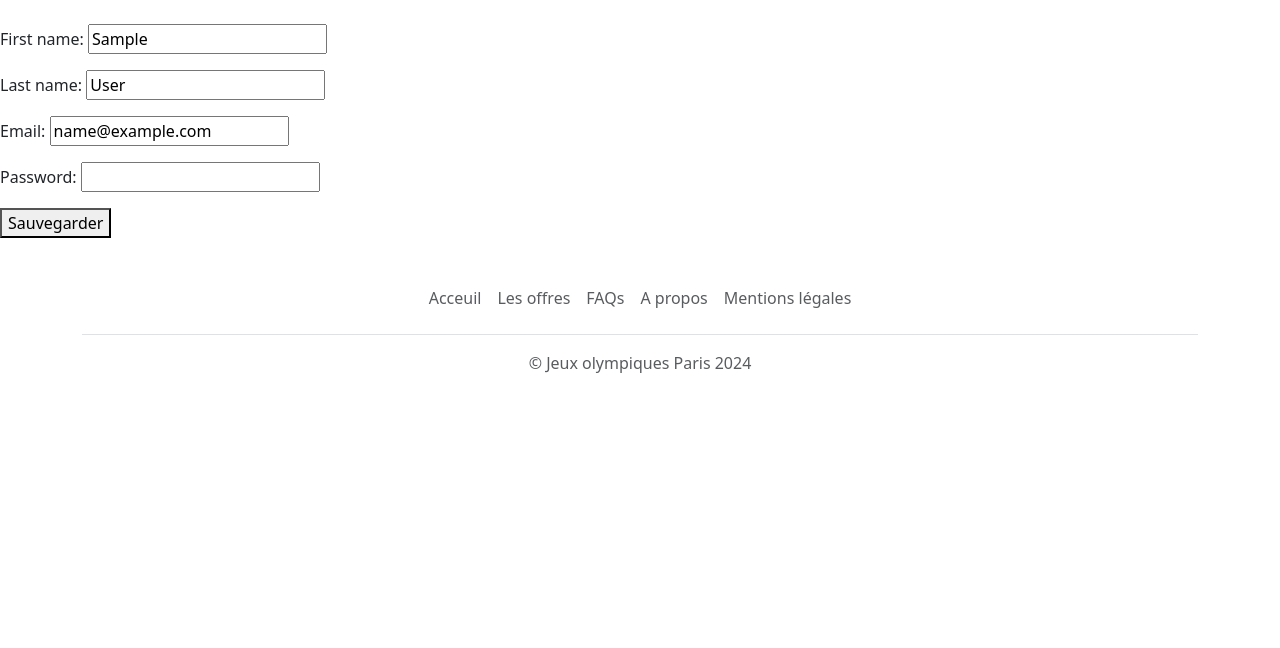
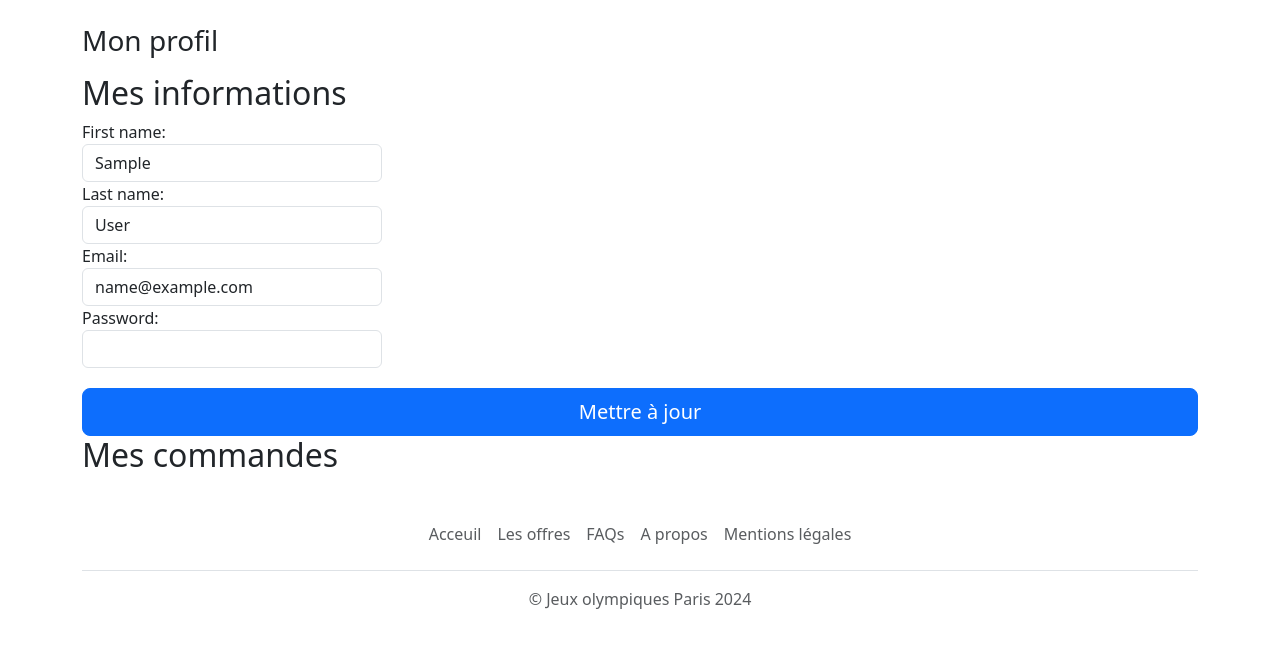
Before and after one commit to FleurD974/EvaluationBloc3, a Django app: page /account/profile/ in a window 1280 px wide. Shown: the part 73-721 px from the top of the page. Run offline with Django 5.2, Linux system fonts and the light colour scheme; the visitor is signed in with stand-in values (Sample User, id 1); data that the repository does not hold is empty; some libraries are stand-ins or nearby versions.

Commit message:
add style for profil screen

```diff
--- a/Billeterie/static/css/styles.css
+++ b/Billeterie/static/css/styles.css
@@ -1,3 +1,7 @@
+form button {
+    margin-top: 20px;
+}
+
 #offer-container {
     display: flex;
     flex-direction: column;
--- a/accounts/forms.py
+++ b/accounts/forms.py
@@ -3,8 +3,25 @@ from django import forms
 from accounts.models import Customer
 
 class UserForm(forms.ModelForm):
-    password = forms.CharField(widget=forms.PasswordInput())
 
     class Meta:
         model = Customer
         fields = ["first_name", "last_name", "email", "password"]
+        widgets = {
+            'first_name': forms.TextInput(attrs={
+                'class': "form-control",
+                'style': 'max-width: 300px;'
+            }),
+            'last_name': forms.TextInput(attrs={
+                'class': "form-control",
+                'style': 'max-width: 300px;'
+            }),
+            'email': forms.EmailInput(attrs={
+                'class': "form-control",
+                'style': 'max-width: 300px;'
+            }),
+            'password': forms.PasswordInput(attrs={
+                'class':"form-control",
+                'style': 'max-width: 300px;'
+            })
+        }
--- a/accounts/templates/accounts/profile.html
+++ b/accounts/templates/accounts/profile.html
@@ -1,21 +1,32 @@
 {% extends 'base.html' %}
 
 {% block content %}
-
+<main>
+    <div class="container">
+        <h1 class="h3 mb-3 fw-normal">Mon profil</h1>
         <form method="POST">
+            <h2>Mes informations</h2>
             {% csrf_token %}
-    {{ form.as_p }}
-
+                {{ form }}
                 {% if messages %}
-
                     <ul>
-        {% for message in messages %}
+                        {% for message in messages%}
                             <li>{{ message }}</li>
                         {% endfor %}
                     </ul>
+                {% endif %}
 
-    {% endif %}
-    <button type="submit">Sauvegarder</button>
+            <button type="submit" class="w-100 btn btn-lg btn-primary">Mettre à jour</button>
         </form>
+        <div id="orders-list">
+            <h2>Mes commandes</h2>
+            <ul>
+            {% for order in orders %}
+            <li>{{ order.offer.offer_name }} ({{ order.quantity }}) {% if order.ordered_date %}le {{ order.ordered_date }}{% endif %}</li>
+            {% endfor %}
+            </ul>
+        </div>
+    </div>
+</main>
 
 {% endblock%}
--- a/accounts/views.py
+++ b/accounts/views.py
@@ -5,6 +5,7 @@ from django.forms import model_to_dict
 from django.shortcuts import redirect, render
 
 from accounts.forms import UserForm
+from store.models import Order
 
 User = get_user_model()
 
@@ -49,5 +50,6 @@ def profile(request):
 
         return redirect("accounts:profile")
 
+    orders = Order.objects.filter(user=request.user)
     form = UserForm(initial=model_to_dict(request.user, exclude="password"))
-    return render(request, 'accounts/profile.html', context={"form": form})
+    return render(request, 'accounts/profile.html', context={"form": form, "orders": orders})
```
Lines whose indentation alone changed are shown as unchanged.
